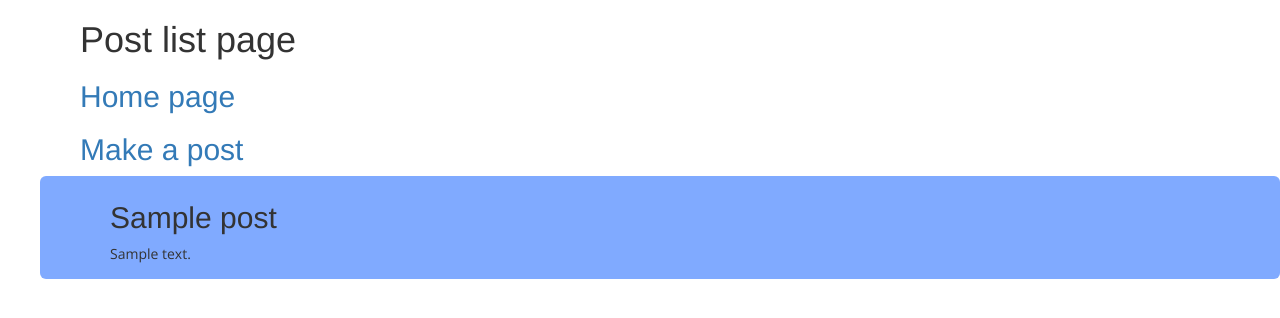
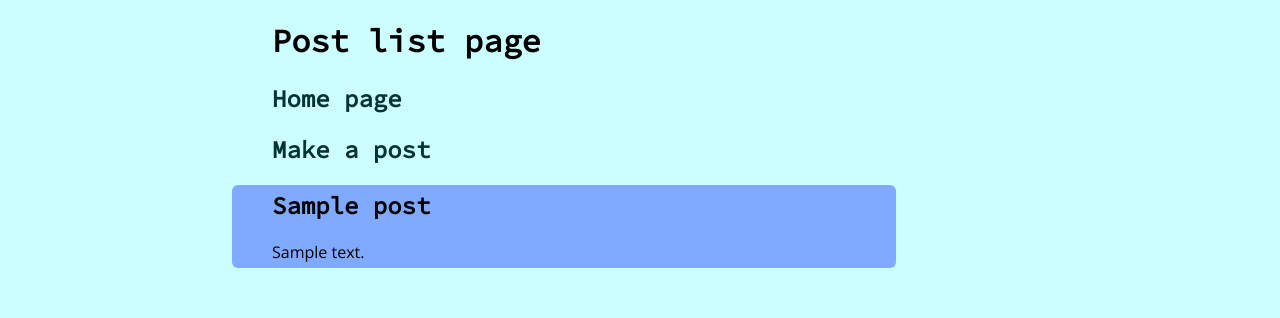
Before and after one commit to Yyr3LL/django-blog, a Django app: template project/templates/posts.html in a window 1280 px wide. Shown: the top 318 px of the page. Run offline with Django 3.2, Linux system fonts and the light colour scheme; the template is opened without the code that fills it: values that come from a table or form of the project are taken from there, others are empty; tables that the repository leaves empty hold one stand-in row (values such as "Sample post"); some libraries are stand-ins or nearby versions.

Commit message:
put all the css in a single file

```diff
--- a/project/static/css/index.css
+++ b/project/static/css/index.css
@@ -1,22 +1,52 @@
-header {
+.common_header {
 	margin-left: 80px;
 	margin-top: 0;
-    		margin-button: 0;
+	margin-bottom: 0;
 	margin-right: 80;
 }
-    	body {
+
+.common_body {
 	margin-left: 15%;
 	margin-right: 30%;
 	background-color: #ccffff;
     font-family: 'Source Code Pro', monospace;
 }
+
+.post_el {
+    background-color: #80aaff;
+    border-radius: 6px;
+}
+
+.post_in {
+    font-family: 'Open Sans', sans-serif;
+    padding-bottom: 5px;
+}
+
+.post_name {
+    padding-top: 5px;
+}
+
+.head_link {
+    text-decoration: none;
+    color: #003333;
+}
+
+.container {
+    background-color: #80aaff;
+    padding-left: 15px;
+    padding-top: 10px;
+    padding-bottom: 15px;
+    border-radius: 6px;
+}
+
+.link {
+    color: #003333;
+}
+
 ol {
     list-style: none;
 }
+
 ul {
     list-style: none;
 }
-    	a {
-    		text-decoration: none;
-    		color: #003333;
-    	}
--- a/project/static/css/posts.css
+++ /dev/null
@@ -1,34 +0,0 @@
-header {
-			margin-left: 80px;
-    		margin-top: 0;
-    		margin-bottom: 0;
-    		margin-right: 0;
-
-    	}
-    	body {
-    		margin-left: 15%;
-    		margin-right: 30%;
-    		background-color: #ccffff;
-		    font-family: 'Source Code Pro', monospace;
-    	}
-    	ol {
-    		list-style: none;
-    	}
-    	ul {
-    		list-style: none;
-    	}
-    	.post_el {
-    		background-color: #80aaff;
-			border-radius: 6px;
-    	}
-    	.post_in {
-		    font-family: 'Open Sans', sans-serif;
-		    padding-bottom: 5px;
-    	}
-    	.post_name {
-		    padding-top: 5px;
-    	}
- 		a {
-    		text-decoration: none;
-    		color: #003333;
-    	}
--- a/project/templates/posts.html
+++ b/project/templates/posts.html
@@ -3,34 +3,34 @@
 <html lang="en">
 <head>
     <meta charset="UTF-8">
-    <link rel="stylesheet" href="{% static 'css/posts.css' %}">
-    <link rel="stylesheet" href="//maxcdn.bootstrapcdn.com/bootstrap/3.2.0/css/bootstrap.min.css">
-	<link rel="stylesheet" href="//maxcdn.bootstrapcdn.com/bootstrap/3.2.0/css/bootstrap-theme.min.css">
+    <link rel="stylesheet" type="text/css" href="{% static 'css/index.css' %}">
+   <!--  <link rel="stylesheet" href="//maxcdn.bootstrapcdn.com/bootstrap/3.2.0/css/bootstrap.min.css">
+	<link rel="stylesheet" href="//maxcdn.bootstrapcdn.com/bootstrap/3.2.0/css/bootstrap-theme.min.css"> -->
     <title>the page</title>
 	<link href="https://fonts.googleapis.com/css?family=Source+Code+Pro&display=swap" rel="stylesheet">
 	<link href="https://fonts.googleapis.com/css?family=Open+Sans&display=swap" rel="stylesheet">
 </head>
 
-<body>
+<body class="common_body">
 
-	<header>
+	<header class="common_header">
 		<h1>Post list page</h1>
-		<a href="/"><h2>Home page</h2></a>
-		<a href="/make_post/"><h2>Make a post</h2></a>
+		<a href="/" class="head_link"><h2>Home page</h2></a>
+		<a href="/make_post/" class="head_link"><h2>Make a post</h2></a>
 	</header>
 
-	<ol>
+	<ol class="posts_list">
 		{% for i in post %}
 			<li class = "post_el">
 				<ul>
 					<li>
-						<div class="container">
+						<div>
 							<h2 class="post_name">{{ i.title }}</h2>
 						</div>
 					</li>
 
 					<li>
-						<div class="container">
+						<div>
 							<p class="post_in">{{ i.text }}</p>
 						</div>
 					</li>
```
Also changed, not shown: project/mysite/settings.py (+9 -2 lines), project/static/css/create_post.css (deleted, +0 -24 lines), project/templates/create_post.html (+7 -7 lines), project/templates/index.html (+7 -7 lines). Lines whose indentation alone changed are shown as unchanged.
